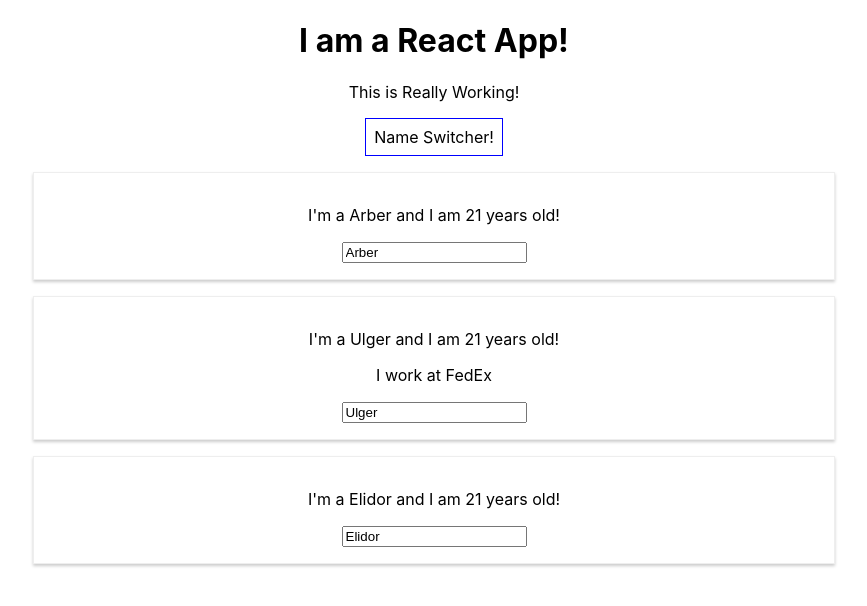
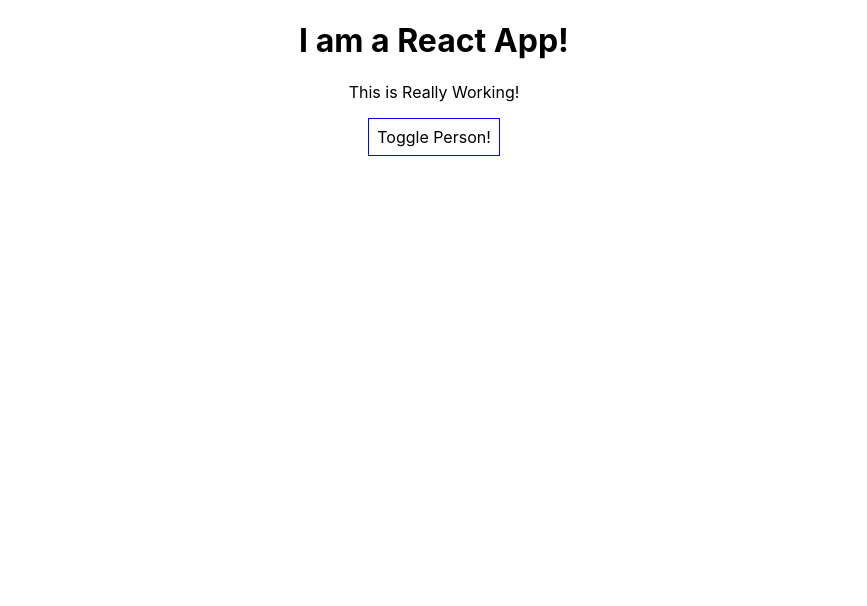
Before and after one commit to ArberGjonaj/React_Throwback_Learning, a React (Create React App) app: page / in a window 1280 px wide. Shown: the top 606 px of the page, without its empty margins (206-1073 px from the left). Built offline with nearby package versions, Linux system fonts and the light colour scheme.

Commit message:
Rendering Content Conditionally

```diff
--- a/src/App.js
+++ b/src/App.js
@@ -7,7 +7,8 @@
       {name:'Arber',age:21},
       {name:'Ulger',age:21},
       {name:'Elidor',age:21}
-    ]
+    ],
+    showPerson: false
   }
   nameSwitchHandler=(newName)=>{
     console.log("was clicked!")
@@ -28,6 +29,13 @@
     ]}
     )
   }
+
+  togglePersonHandler=()=>{
+    let doesShow = this.state.showPerson
+   this.setState({
+     showPerson:!doesShow
+   })
+  }
   render(){
     const style = {
       backgroundColor: 'white',
@@ -40,7 +48,9 @@
     <div className="App" >
      <h1>I am a React App!</h1>
      <p>This is Really Working!</p>
-     <button style={style}  onClick={()=>this.nameSwitchHandler("Arbri")}>Name Switcher!</button>
+     <button style={style}  onClick={this.togglePersonHandler}>Toggle Person!</button>
+     {this.state.showPerson ?
+       <div>
      <Person
       click={this.nameSwitchHandler.bind(this,"Arbrer Gjonaj")}
       onChange={this.nameChangedHandler}
@@ -58,6 +68,11 @@
       name={this.state.person[2].name}
       age={this.state.person[2].age}
      />
+     </div>
+     :
+     null
+       }
+
     </div>
   );
 }
```
